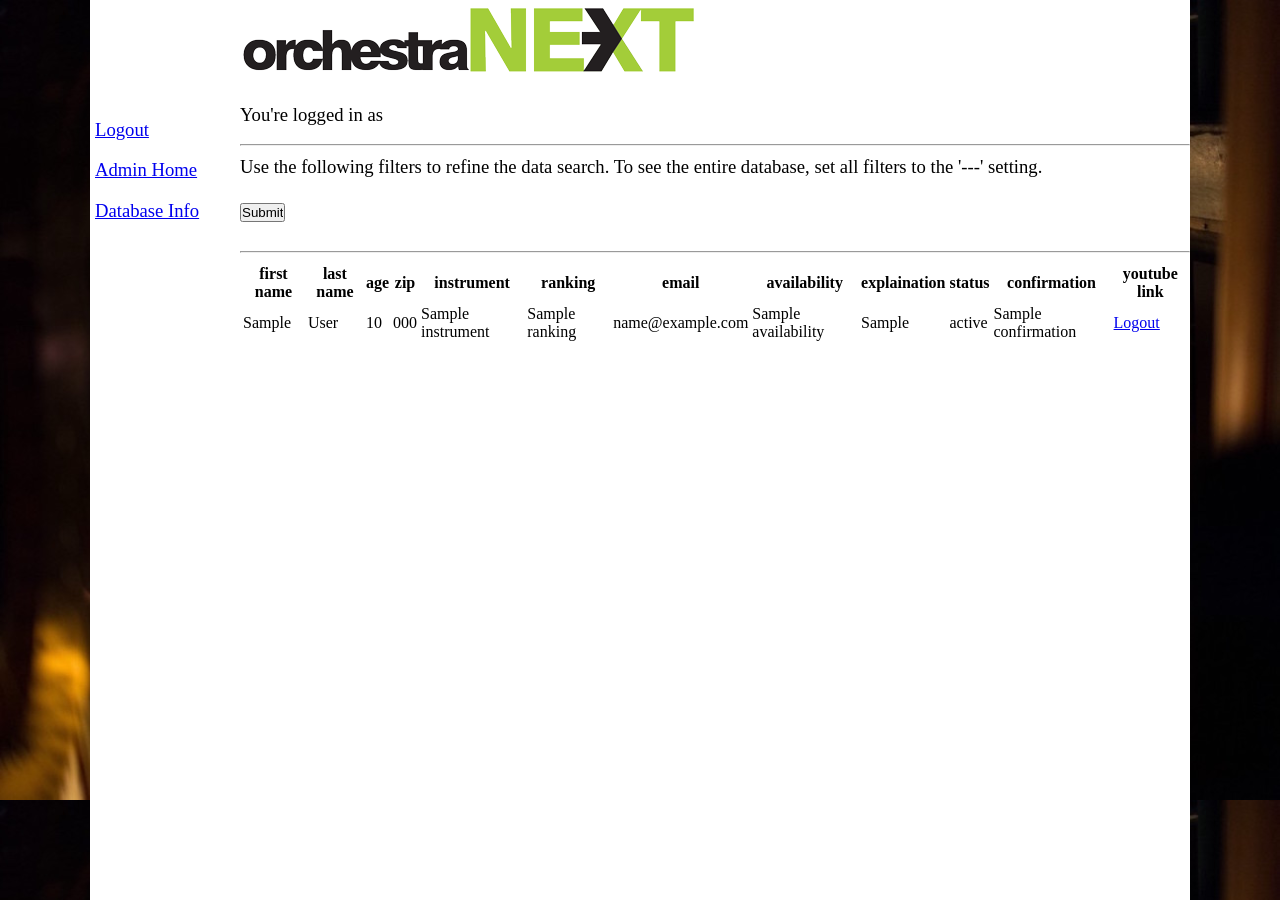
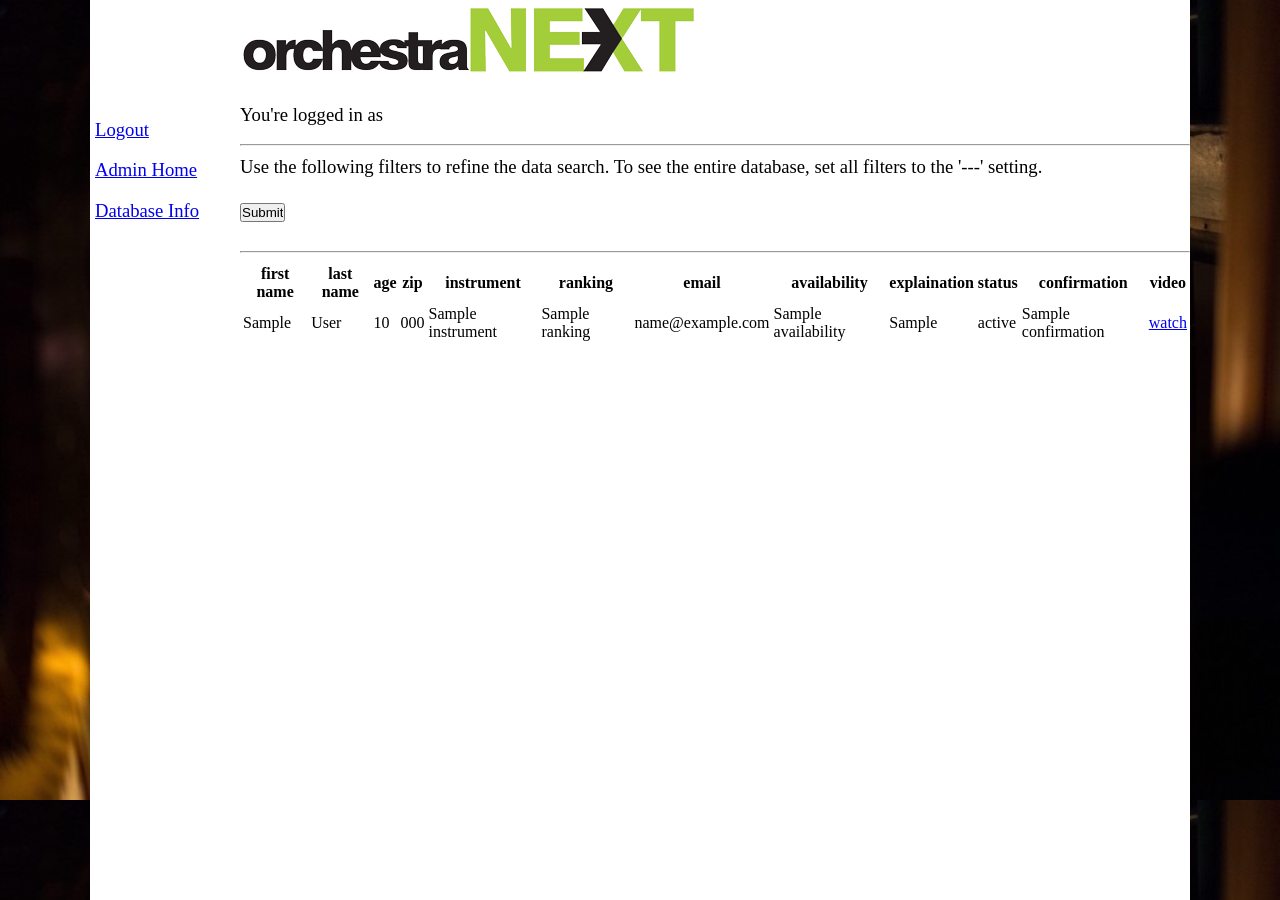
Before and after one commit to dswigart/AuditiON, a Django app: template templates/AuditiON/on_admin_db_info.html in a window 1280 px wide. Run offline with Django 3.2, Linux system fonts and the light colour scheme; the template is opened without the code that fills it: most values are stand-ins (such as "Sample title", 1, 10 or a date in 2020).

Commit message:
admin db info edits

```diff
--- a/templates/AuditiON/on_admin_db_info.html
+++ b/templates/AuditiON/on_admin_db_info.html
@@ -44,7 +44,7 @@ Use the following filters to refine the data search. To see the entire database,
         <th>explaination</th>
         <th>status</th>
         <th>confirmation</th>
-        <th>youtube link</th>
+        <th>video</th>
         </tr>
 {% for applicant in set %}
 
@@ -60,7 +60,7 @@ Use the following filters to refine the data search. To see the entire database,
     <td>{{ applicant.avail_explain }}</td>
     <td>{{ applicant.status }}</td>
     <td>{{ applicant.confirmation }}</td>
-    <td><a href="https://www.youtube.com/watch?v={{ applicant.youtube_link }}" target="_blank">Logout</a></td>
+    <td><a href="https://www.youtube.com/watch?v={{ applicant.youtube_link }}" target="_blank">watch</a></td>
 
    </tr>
 
```
